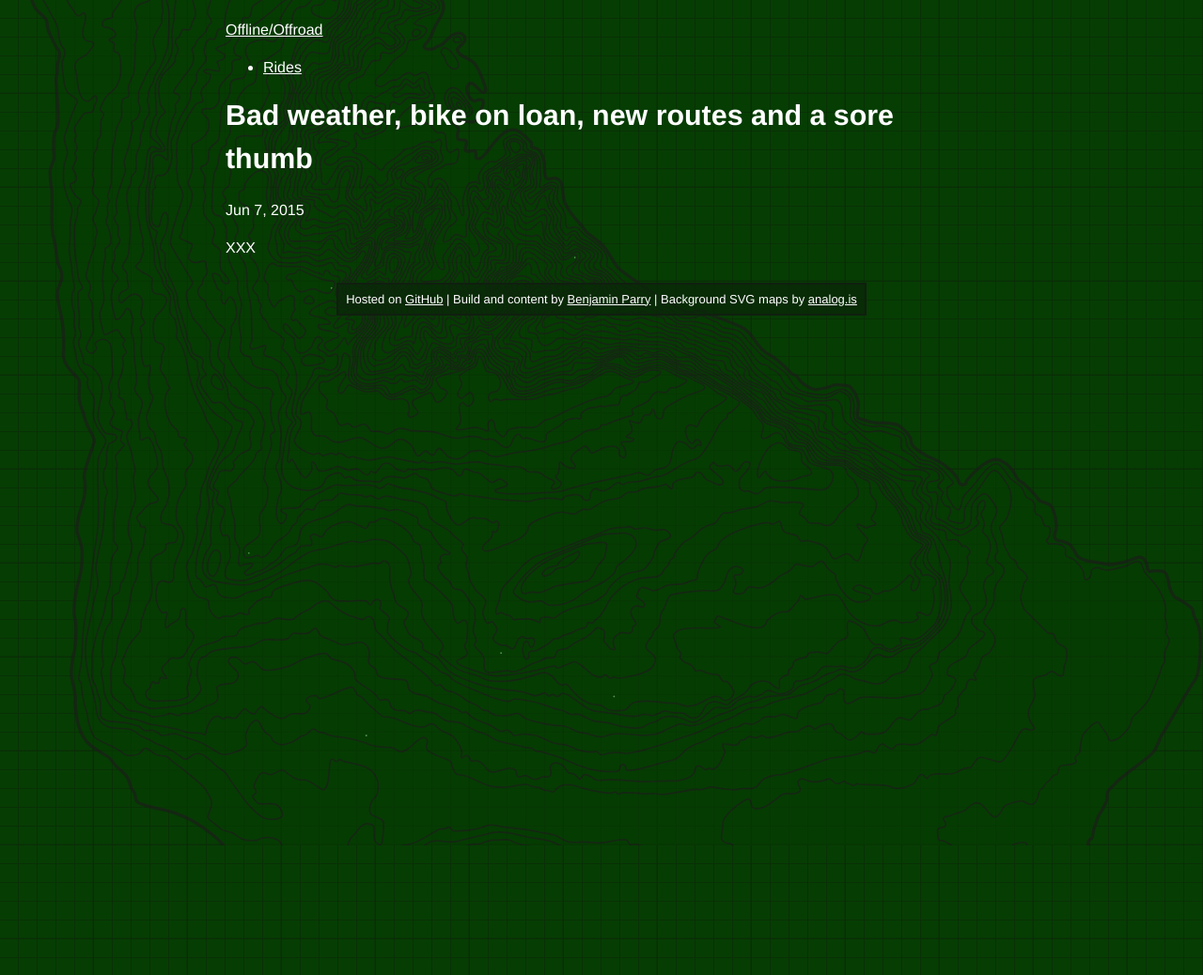
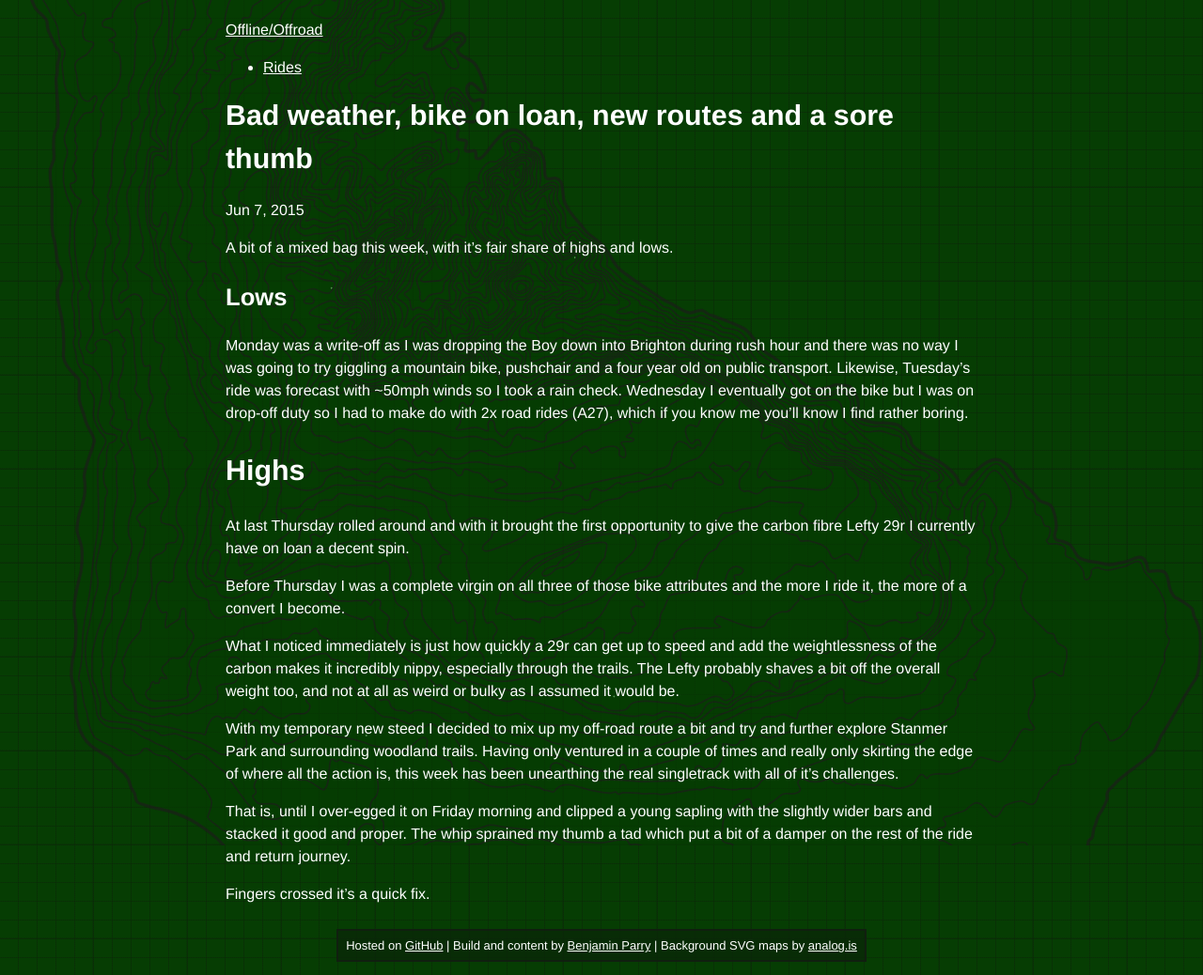
Before and after one commit to offlineoffroad/offlineoffroad.github.io, a Jekyll site: the page built from _posts/2015-06-07-week-end.md, in a window 1280 px wide. Shown: the whole page at 94% size. Built offline with Jekyll 4.4.1, drawn with Linux system fonts in a browser that asks for light colours; before the commit the page ends 900 px from its top, so only the background shows below that.

Commit message:
Add post.

```diff
--- a/_posts/2015-06-07-week-end.md
+++ b/_posts/2015-06-07-week-end.md
@@ -4,4 +4,22 @@ title:  Bad weather, bike on loan, new routes and a sore thumb
 date:   2015-06-07
 ---
 
-XXX
+A bit of a mixed bag this week, with it’s fair share of highs and lows.
+
+## Lows
+
+Monday was a write-off as I was dropping the Boy down into Brighton during rush hour and there was no way I was going to try giggling a mountain bike, pushchair and a four year old on public transport. Likewise, Tuesday’s ride was forecast with ~50mph winds so I took a rain check. Wednesday I eventually got on the bike but I was on drop-off duty so I had to make do with 2x road rides (A27), which if you know me you’ll know I find rather boring.
+
+# Highs
+
+At last Thursday rolled around and with it brought the first opportunity to give the carbon fibre Lefty 29r I currently have on loan a decent spin.
+
+Before Thursday I was a complete virgin on all three of those bike attributes and the more I ride it, the more of a convert I become.
+
+What I noticed immediately is just how quickly a 29r can get up to speed and add the weightlessness of the carbon makes it incredibly nippy, especially through the trails. The Lefty probably shaves a bit off the overall weight too, and not at all as weird or bulky as I assumed it would be.
+
+With my temporary new steed I decided to mix up my off-road route a bit and try and further explore Stanmer Park and surrounding woodland trails. Having only ventured in a couple of times and really only skirting the edge of where all the action is, this week has been unearthing the real singletrack with all of it’s challenges.
+
+That is, until I over-egged it on Friday morning and clipped a young sapling with the slightly wider bars and stacked it good and proper. The whip sprained my thumb a tad which put a bit of a damper on the rest of the ride and return journey.
+
+Fingers crossed it’s a quick fix.
```
